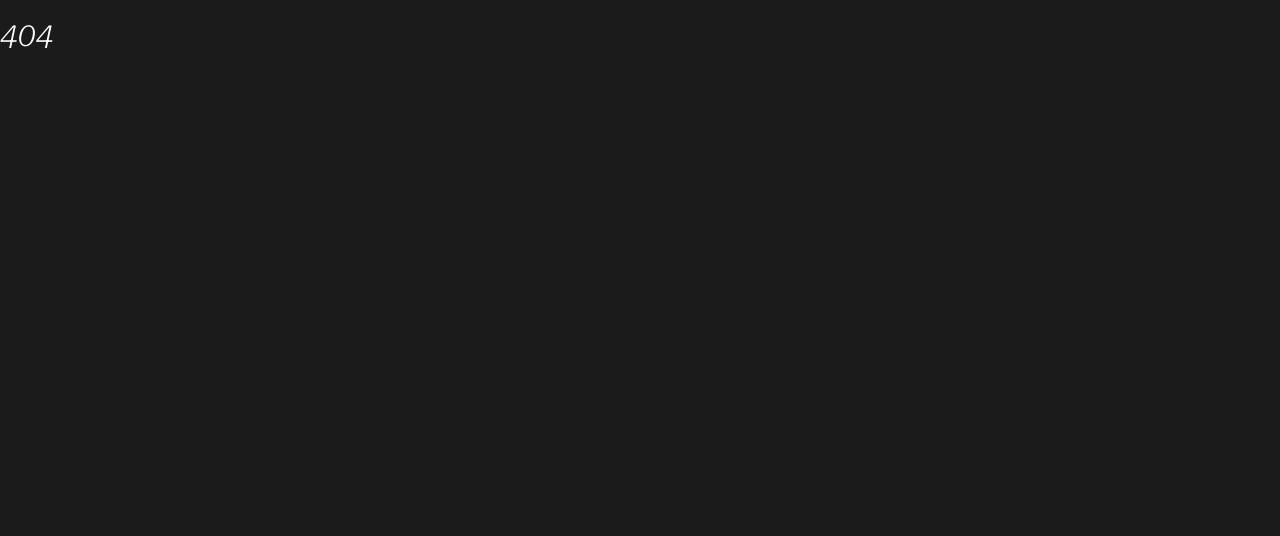
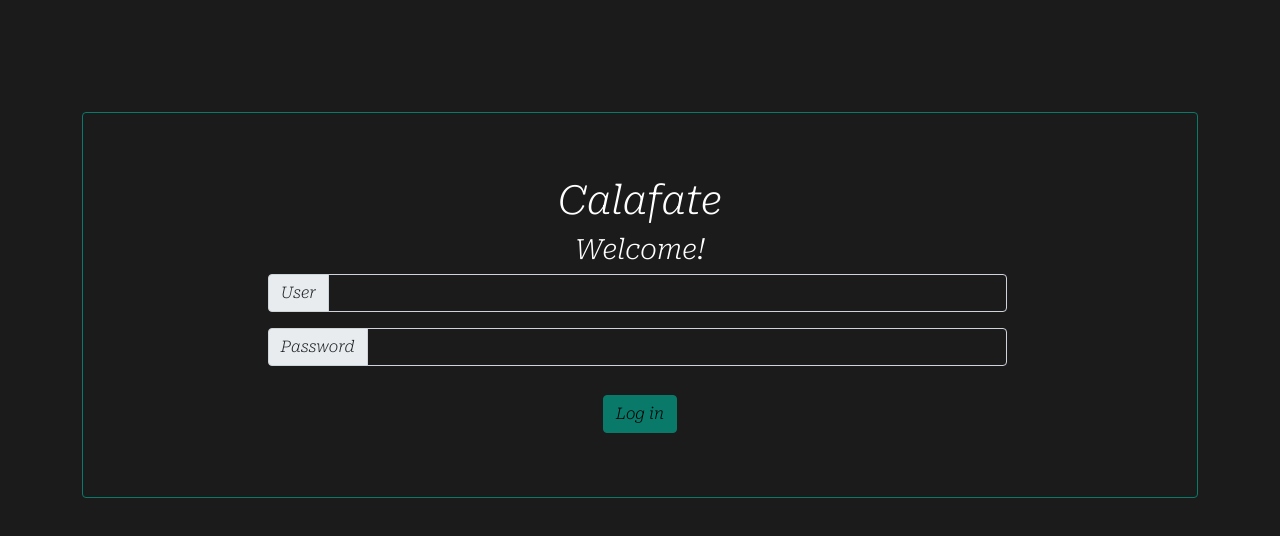
Before and after one commit to Ronny230797/calafate, a React (Create React App) app: page /logincalafate in a window 1280 px wide. Shown: the top 536 px of the page. Built offline with nearby package versions, Linux system fonts and the light colour scheme.

Commit message:
Login front end

```diff
--- a/src/App.js
+++ b/src/App.js
@@ -1,40 +1,24 @@
-// import Home from './modules/home/home';
-import Expenses from './routes/expenses';
 import NotFound from './routes/notfound';
-
 import Home from './modules/home/home';
 import Menu from './modules/home/menu';
 import Contacto from './modules/home/contact';
-
-
-import { Routes, Route, Link } from "react-router-dom";
+import Login from './modules/admin/login';
+import { Routes, Route } from "react-router-dom";
 
 
 
 export default function App() {
   return (
     <div className="main-body">
-    {/* <nav>...</nav> */}
     <div className="main">
       <Routes>
         <Route path="/" element={<Home />}></Route>
         <Route path="/menu" element={<Menu />}></Route>
         <Route path="/contact" element={<Contacto />}></Route>
+        <Route path="/logincalafate" element={<Login />}></Route>
         <Route path="*" element={<NotFound />}></Route>
       </Routes>
     </div>
   </div>
-    // <div>
-    //   <h1>Bookkeeper</h1>
-    //   <nav
-    //     style={{
-    //       borderBottom: "solid 1px",
-    //       paddingBottom: "1rem"
-    //     }}
-    //   >
-    //     <Link to="/invoices">Invoices</Link> |{" "}
-    //     <Link to="/expenses">Expenses</Link>
-    //   </nav>
-    // </div>
   );
 }
--- /dev/null
+++ b/src/modules/admin/login.js
@@ -0,0 +1,50 @@
+import React from 'react';
+import { Container, Row, Col, Button, InputGroup, FormControl } from 'react-bootstrap';
+import "../../styles/admin/login.scss";
+
+
+
+export default function Login() {
+    return (
+        <React.Fragment >
+            <Container className='login'>
+                <Row>
+                    <Col xs={12} md={12}>
+                        <div className='login-card'>
+                        <Row>
+                                <Col xs={12} md={12}>
+                                    <h1>Calafate</h1>
+                                    <h3>Welcome!</h3>
+                                </Col>
+                            </Row>
+                            <Row>
+                                <Col xs={10} md={10}>
+                                    <InputGroup className="mb-3">
+                                        <InputGroup.Text>User</InputGroup.Text>
+                                        <FormControl aria-label="User" />
+                                    </InputGroup>
+                                </Col>
+                            </Row>
+                            <Row>
+                                <Col xs={10} md={10}>
+                                    <InputGroup className="mb-3">
+                                        <InputGroup.Text>Password</InputGroup.Text>
+                                        <FormControl aria-label="Password" />
+                                    </InputGroup>
+                                </Col>
+                            </Row>
+                            <Row>
+                                <Col xs={12} md={12}>
+                                    <Button className='button-primary'>
+                                        Log in
+                                    </Button>
+                                </Col>
+                            </Row>
+                        </div>
+                    </Col>
+                </Row>
+            </Container>
+        </React.Fragment>
+
+    );
+}
--- a/src/styles/_theme.scss
+++ b/src/styles/_theme.scss
@@ -42,8 +42,15 @@ body{
 //Button Primary
 .button-primary{
     background-color: $component-color;
+    border-color: $component-color;
     color: $text-black-color;
     margin-top: 1vw;
+}
+
+.button-primary:hover {
+    background-color: $component-hover-color;
+    border-color: $component-hover-color;
+    font-weight: bold;
 }
 
 
--- /dev/null
+++ b/src/styles/admin/login.scss
@@ -0,0 +1,23 @@
+@import "../_theme.scss";
+
+.login {
+    .login-card {
+        border-radius: 4px;
+        border: solid 1px $component-color;
+        margin-top: 10%;
+        text-align: center;
+        padding-top: 5vw;
+        padding-bottom: 5vw;
+
+        .input-group{
+            width: 80%;
+            margin-left: 20%;
+
+            .form-control{
+                background-color: transparent;
+            }
+
+        }
+
+    }
+}
```
